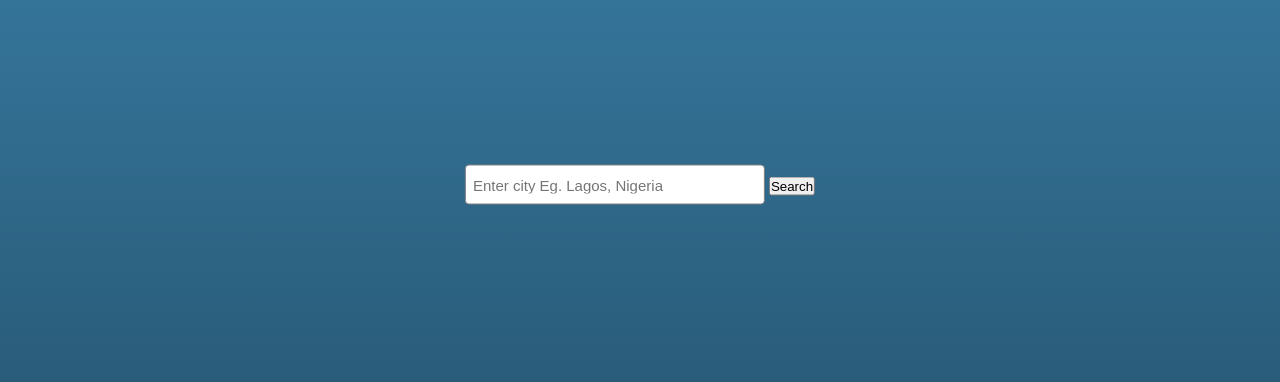
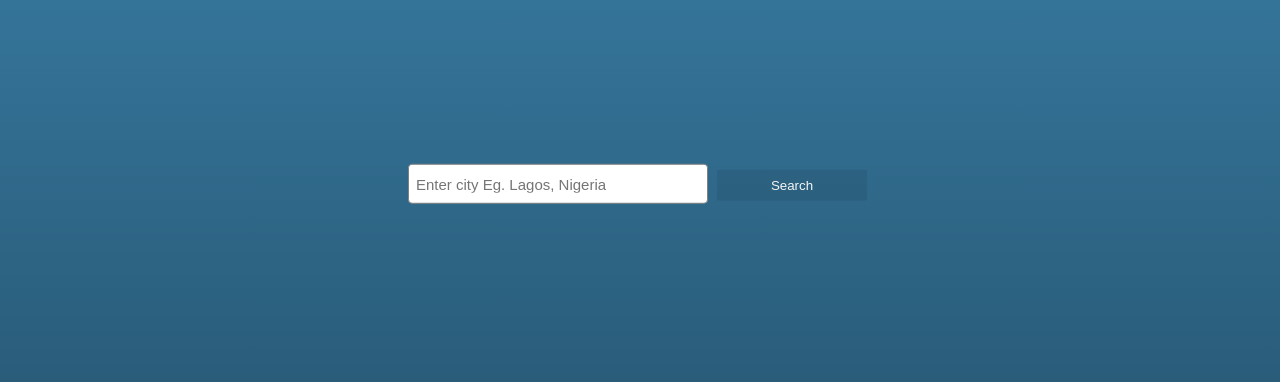
Before and after one commit to evansaire/Weather-App-with-JS, a plain HTML site: page index.html in a window 1280 px wide. Shown: the top 382 px of the page. Drawn offline with Linux system fonts and the light colour scheme.

Commit message:
Update style.css

```diff
--- a/style.css
+++ b/style.css
@@ -44,6 +44,15 @@ margin-top: -60px;
     /* background-color: rgb(255, 231, 231); */
     border-radius: 50%;
 
+}
+.btn{
+    margin:5px;
+    border-radius: 2px;
+    padding:8px;
+    width: 150px;
+    background-color: rgba(0, 0, 0, 0.075);
+    border: none;
+    color: whitesmoke;
 }
 .search{
     border-radius: 4px;
```
